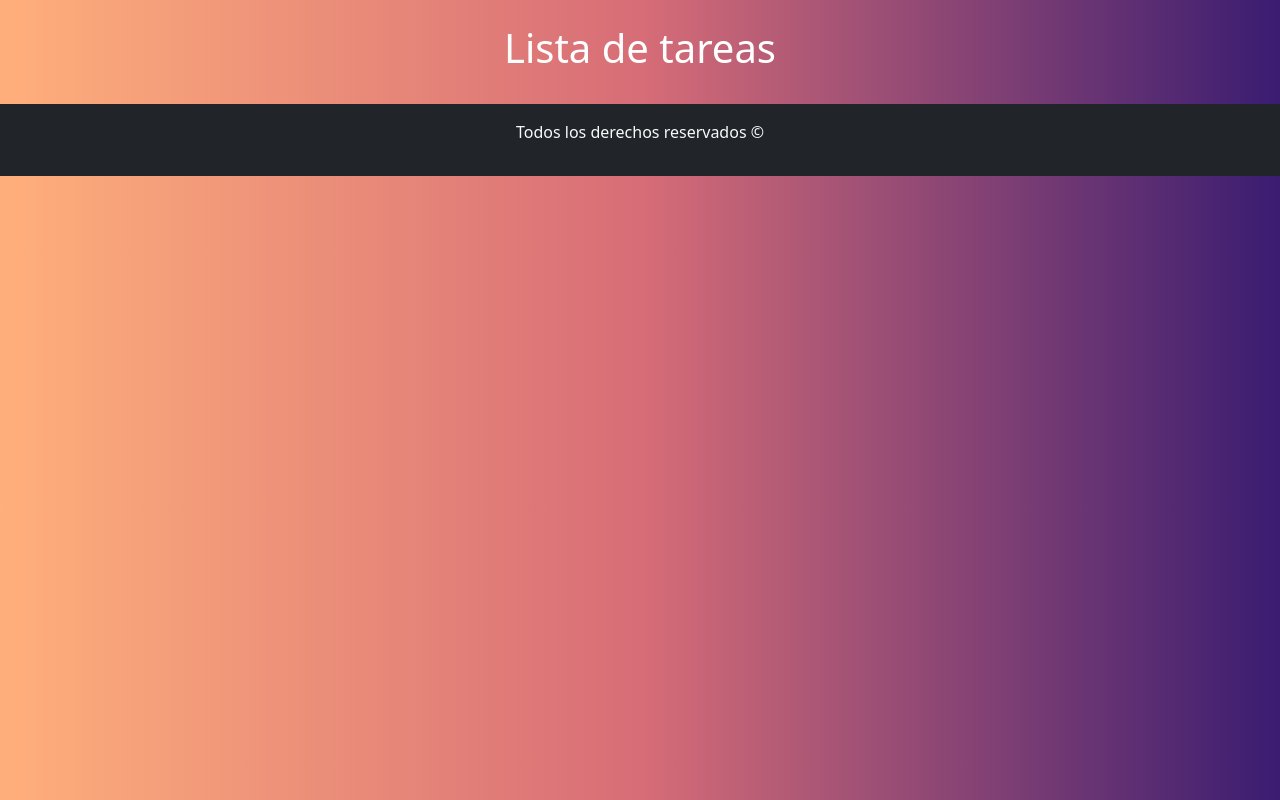
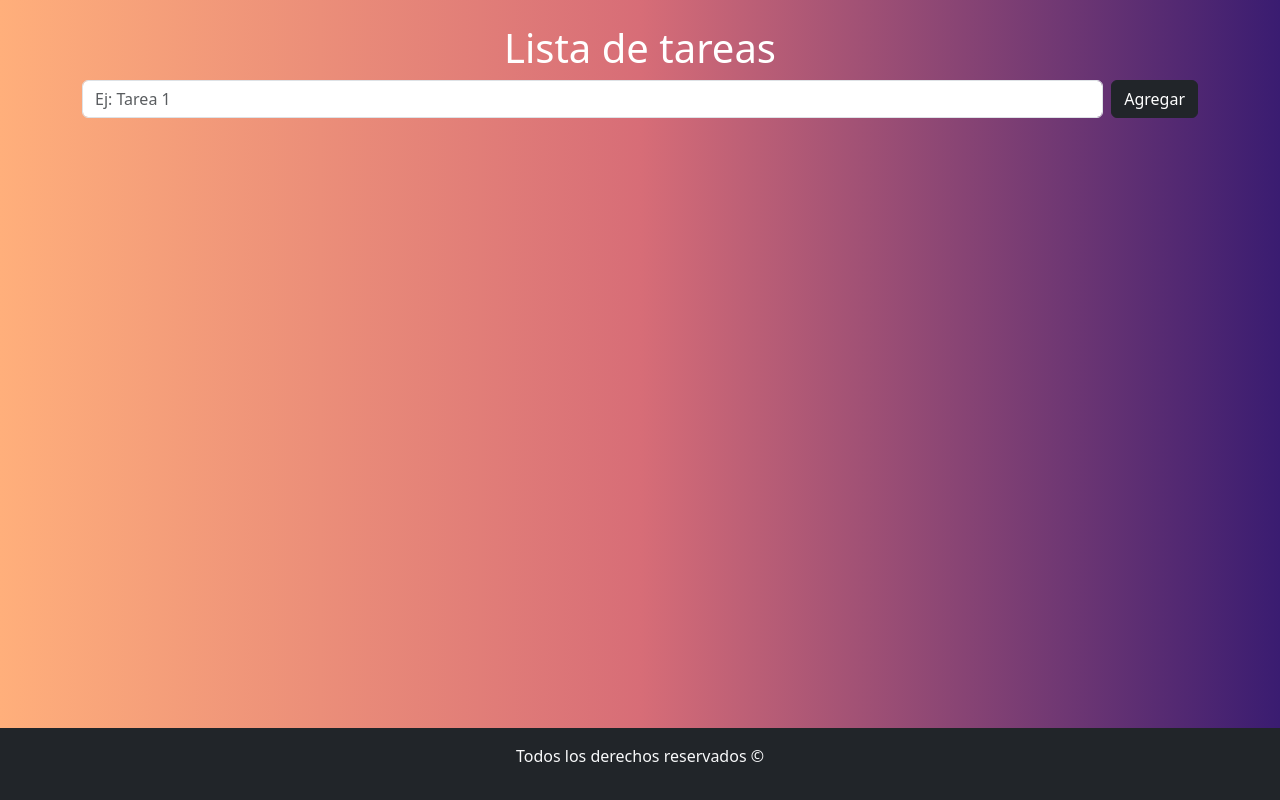
Before and after one commit to kstephantorres/m3-tp1-p05, a React (Vite) app: page / in a window 1280 px wide. Built offline with nearby package versions, Linux system fonts and the light colour scheme.

Commit message:
Agregamos el maquetado al componente FormularioTarea

```diff
--- a/src/App.css
+++ b/src/App.css
@@ -2,6 +2,15 @@ body{
     background: #3A1C71;  /* fallback for old browsers */
     background: -webkit-linear-gradient(to right, #FFAF7B, #D76D77, #3A1C71);  /* Chrome 10-25, Safari 5.1-6 */
     background: linear-gradient(to right, #FFAF7B, #D76D77, #3A1C71); /* W3C, IE 10+/ Edge, Firefox 16+, Chrome 26+, Opera 12+, Safari 7+ */
-    min-height: 100vh;
 
 }
+
+#root{
+    min-height: 100vh;
+    display: flex;
+    flex-direction: column;
+}
+
+#main{
+    flex-grow: 1;
+}
--- a/src/App.jsx
+++ b/src/App.jsx
@@ -1,14 +1,16 @@
-import './App.css'
 import {Container} from 'react-bootstrap'
 import 'bootstrap/dist/css/bootstrap.min.css'
 import Footer from './components/Footer'
+import FormularioTarea from './components/FormularioTarea'
+import './App.css'
 
 function App() {
 
   return (
     <>
-      <Container className='py-4 '>
+      <Container className='py-4' id='main'>
         <h1 className='text-center text-white'>Lista de tareas </h1>
+        <FormularioTarea></FormularioTarea>
       </Container>
       <Footer></Footer>
     </>
--- /dev/null
+++ b/src/components/FormularioTarea.jsx
@@ -0,0 +1,17 @@
+import { Form, Button } from "react-bootstrap";
+
+
+const FormularioTarea = () => {
+    return (
+        <section>
+            <Form>
+                <Form.Group className="mb-3 d-flex" controlId="exampleForm.ControlInput1">
+                    <Form.Control type="text" placeholder="Ej: Tarea 1" minLength={3} maxLength={80} />
+                    <Button variant="dark" className="ms-2" type="submit"> Agregar </Button>
+                </Form.Group>
+            </Form>
+        </section>
+    );
+};
+
+export default FormularioTarea;
```
